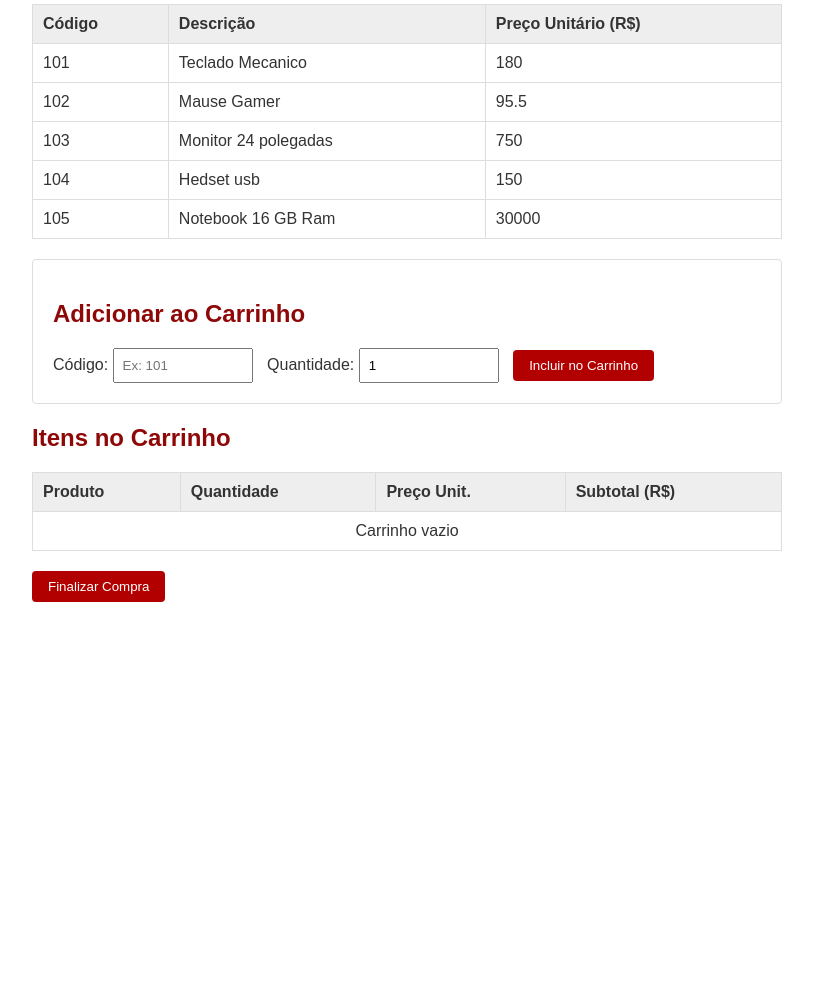
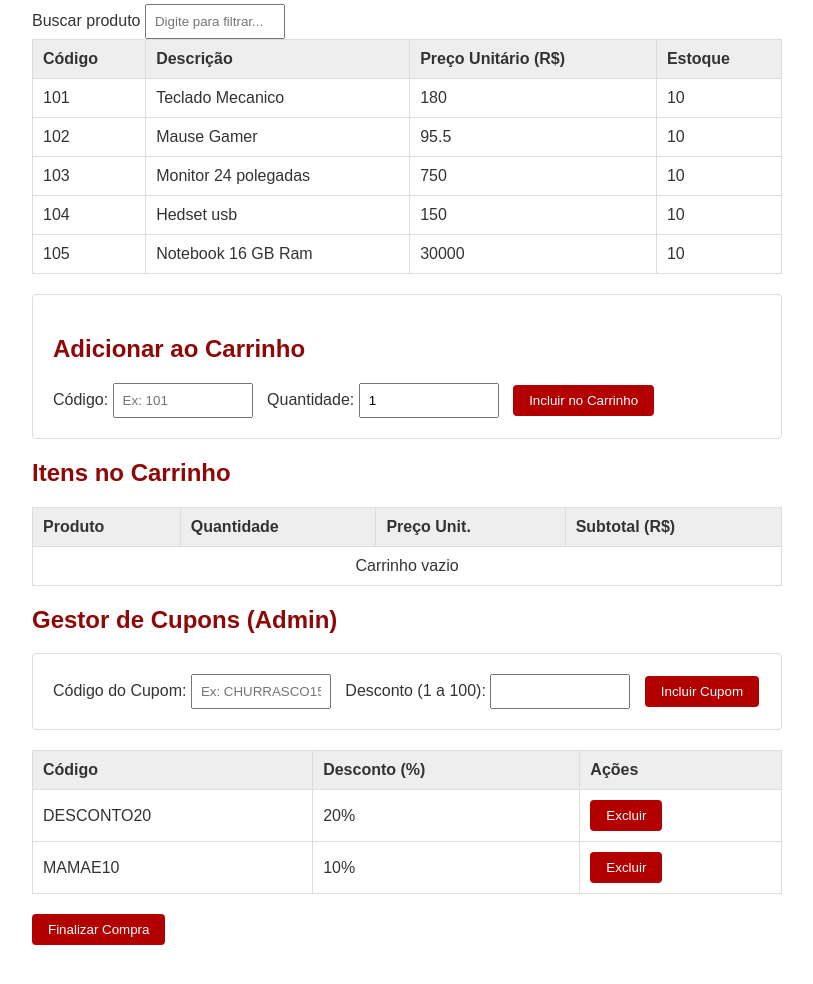
Before and after one commit to jonax23-bat/carrinho, a plain HTML site: page index.html in a window 1280 px wide. Shown: the part 174-1158 px from the top of the page, without its empty margins (233-1046 px from the left). Before the commit the page ends 841 px from the top, so only its background shows below. Drawn offline with Linux system fonts and the light colour scheme.

Commit message:
feat: estoque com validacao e busca, gestor de cupons e persistencia no localStorage

```diff
--- a/index.html
+++ b/index.html
@@ -12,12 +12,16 @@
 
   <!-- 1. Catálogo / Estoque Fixo -->
   <h2>Tabela de Produtos Disponíveis</h2>
+   <label for="input-busca">Buscar produto</label>
+    <input type="text" id="input-busca" placeholder="Digite para filtrar...">
   <table>
+
     <thead>
       <tr>
         <th>Código</th>
         <th>Descrição</th>
         <th>Preço Unitário (R$)</th>
+        <th>Estoque</th>
       </tr>
     </thead>
     <tbody id="tabela-estoque"></tbody>
@@ -50,7 +54,29 @@
       <tr><td colspan="4" style="text-align:center;">Carrinho vazio</td></tr>
     </tbody>
   </table>
+<!--cupons -->
 
+<h2>Gestor de Cupons (Admin)</h2>
+<div class="form-box">
+  <label for="input-cupom-codigo">Código do Cupom:</label>
+  <input type="text" id="input-cupom-codigo" placeholder="Ex: CHURRASCO15">
+
+  <label for="input-cupom-desconto">Desconto (1 a 100):</label>
+  <input type="number" id="input-cupom-desconto" min="1" max="100">
+
+  <button onclick="cadastrarCupom()">Incluir Cupom</button>
+</div>
+
+<table>
+  <thead>
+    <tr>
+      <th>Código</th>
+      <th>Desconto (%)</th>
+      <th>Ações</th>
+    </tr>
+  </thead>
+  <tbody id="tabela-cupons"></tbody>
+</table>
   <!-- 4. Finalização -->
   <button onclick="finalizarCompra()">Finalizar Compra</button>
   <div id="resultado-total" class="total-box"></div>
--- a/script.js
+++ b/script.js
@@ -1,27 +1,114 @@
 //cria um array de objetos representando o estoque
 const estoque = [
-    {codigo:101,descricao:"Teclado Mecanico",preco: 180.00},
-    {codigo:102,descricao:"Mause Gamer",preco: 95.50},
-    {codigo:103,descricao:"Monitor 24 polegadas",preco: 750.00},
-    {codigo:104,descricao:"Hedset usb",preco: 150.00},
-    {codigo:105,descricao:"Notebook 16 GB Ram",preco: 30000}
+    {codigo:101,descricao:"Teclado Mecanico",preco: 180.00, quantidadeEmEstoque:10},
+    {codigo:102,descricao:"Mause Gamer",preco: 95.50,quantidadeEmEstoque:10},
+    {codigo:103,descricao:"Monitor 24 polegadas",preco: 750.00,quantidadeEmEstoque:10},
+    {codigo:104,descricao:"Hedset usb",preco: 150.00,quantidadeEmEstoque:10},
+    {codigo:105,descricao:"Notebook 16 GB Ram",preco: 30000,quantidadeEmEstoque:10}
 ];
 
 
 //criar carrinho
 let carrinho =[];
 
+//cupom de promoçao
+let cupons= [];
+//salvar cupons
+function salvarCupons(){
+    localStorage.setItem("cupons_pdv", JSON.stringify(cupons));
+}
+function carregarCuponsDoBanco(){
+    const dadosSalvos = localStorage.getItem("cupons_pdv");
+    if(dadosSalvos){
+        cupons = JSON.parse(dadosSalvos);
+    }else {
+        cupons = [
+            {codigo: "DESCONTO20", desconto: 20},
+            {codigo:"MAMAE10", desconto: 10}
+        ];
+        salvarCupons();
+    }
+}
+//carregar cupons
+function renderizarCupons(){
+    const tbodyCupons = document.getElementById("tabela-cupons");
+    tbodyCupons.innerHTML = "";
+    cupons.forEach(cupom =>{ tbodyCupons.innerHTML+=`
+        <tr>
+                <td>${cupom.codigo}</td>
+                <td>${cupom.desconto}%</td>
+                <td><button onclick="excluirCupom('${cupom.codigo}')">Excluir</button></td>
+            </tr>
+
+        `;
+})
+}
+//excluir cupons
+function excluirCupom(codigo){
+    cupons =cupons.filter(cupom => cupom.codigo !== codigo);
+    salvarCupons();
+    renderizarCupons();
+}
+
+//filtrar estoque
+
+function filtrarEstoque(termo){
+    return estoque.filter(prod=>prod.descricao.toLowerCase().includes(termo.toLowerCase()));
+}
+//salvar estoque
+function salvarEstoque(){
+    localStorage.setItem("estoque_pdv", JSON.stringify(estoque));
+}
+//salvar no banco  local
+function carregarEstoqueDoBanco(){
+    const dadosSalvos = localStorage.getItem("estoque_pdv");
+    if (dadosSalvos){
+        const estoqueSalvo = JSON.parse(dadosSalvos);
+        estoque.length = 0;
+        estoque.push(...estoqueSalvo);
+
+    }
+}
+
+//cadastrar cupons
+function cadastrarCupom(){
+    const codigo = document.getElementById("input-cupom-codigo").value.trim().toUpperCase();
+    const desconto = Number(document.getElementById("input-cupom-desconto").value);
+    if(!codigo || !desconto){
+        alert("preencha o codigo e o desconto do cupom.");
+        return;
+    }
+    if (desconto<1|| desconto>100){
+        alert("o desconto deve estar entre 1 e 100.");
+        return;
+
+    }
+    if(cupons.some(c=> c.codigo=== codigo)){
+        alert("este cupom ja existe.");
+        return;
+    }
+    cupons.push({codigo: codigo, desconto: desconto});
+    salvarCupons();
+    renderizarCupons();
+
+    document.getElementById("input-cupom-codigo").value = "";
+     document.getElementById("input-cupom-desconto").value = "";
+}
+
 //redenizar o estoque na tela
-function carregarEstoque(){
+function carregarEstoque(termo = ""){
+    const lista = filtrarEstoque(termo);
+
     const tbodyEstoque = document.getElementById("tabela-estoque");
     tbodyEstoque.innerHTML = "";
-    estoque.forEach(prod => {
+    lista.forEach(prod => {
         tbodyEstoque.innerHTML += `
             <tr>
 
                 <td>${prod.codigo}</td>
                 <td>${prod.descricao}</td>
                 <td>${prod.preco}</td>
+                <td>${prod.quantidadeEmEstoque}</td>
 
             </tr>
         `;
@@ -44,6 +131,10 @@ if(!produtoEncontrado){
     alert("produto nao encontrado no estoque ");
     return;
 }
+if(quantidade>produtoEncontrado.quantidadeEmEstoque){
+    alert("estoque insuficiente. Disponivel: "+ produtoEncontrado.quantidadeEmEstoque );
+    return;
+}
 
 const itemExistente = carrinho.find(item => item.codigo === codigo);
     if(itemExistente){
@@ -62,7 +153,14 @@ const itemExistente = carrinho.find(item => item.codigo === codigo);
         });
     }
 
+produtoEncontrado.quantidadeEmEstoque-=quantidade;
+salvarEstoque();
 atualizarTabelaCarrinho();
+carregarEstoque();
+
+
+//filtro de busca
+
 
 //limpar campos apos inseção
 
@@ -70,6 +168,8 @@ document.getElementById("input-codigo").value="";
 document.getElementById("input-qtd").value="";
 document.getElementById("resultado-total").innerHTML = "";
 }
+
+
 function atualizarTabelaCarrinho (){
     const tbodyCarrinho=document.getElementById("tabela-carrinho");
     tbodyCarrinho.innerHTML="";
@@ -104,9 +204,12 @@ function finalizarCompra(){
     document.getElementById("resultado-total").innerText = `Compra finalizada com sucesso. valor total: R$ ${totalGeral.toFixed(2)} `
 
 }
+document.getElementById("input-busca").addEventListener("input",function(){
+    carregarEstoque(this.value);
+});
 
-
-
-
+carregarCuponsDoBanco();
+renderizarCupons();
+carregarEstoqueDoBanco();
 
 carregarEstoque();
```
Also changed, not shown: 1 other file.
